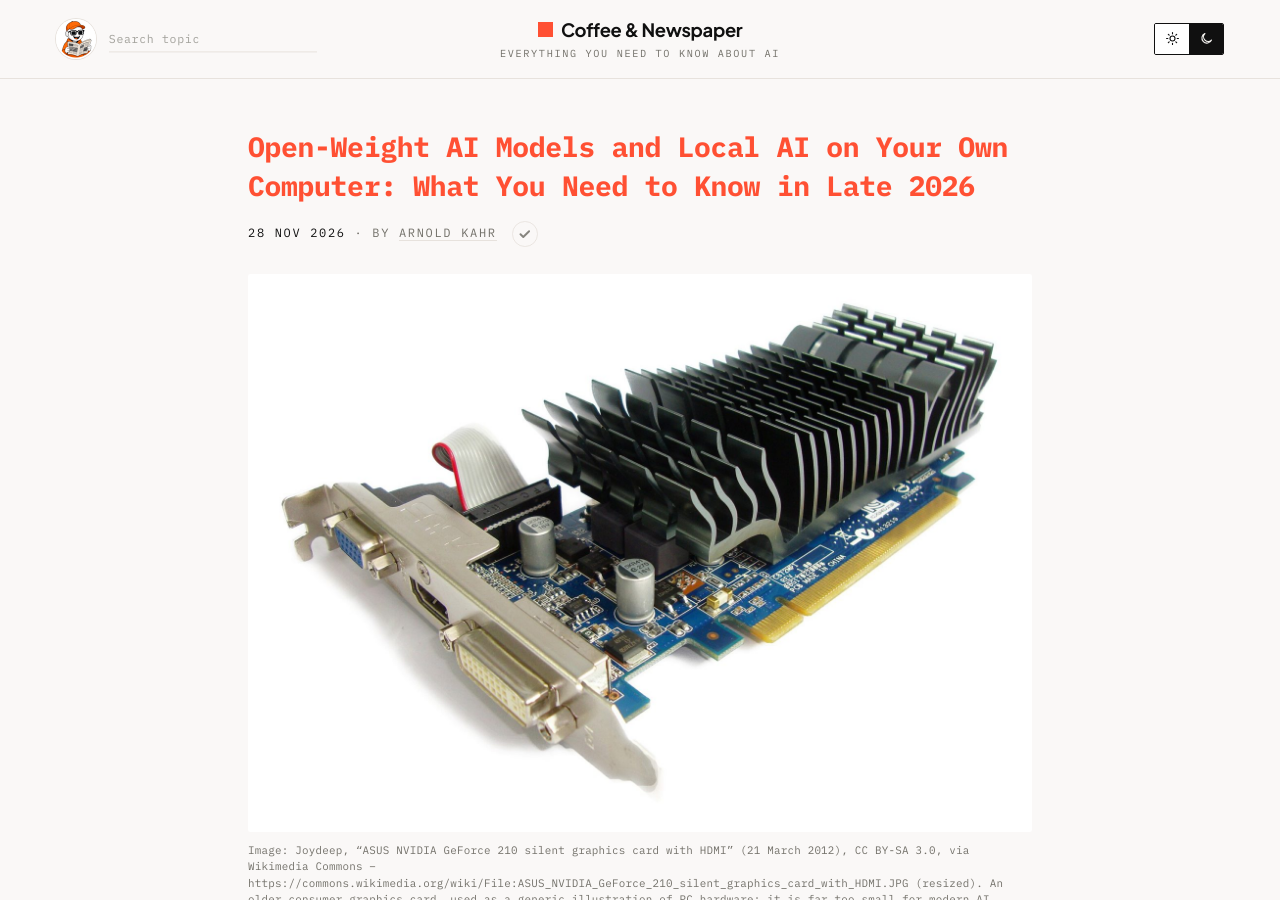
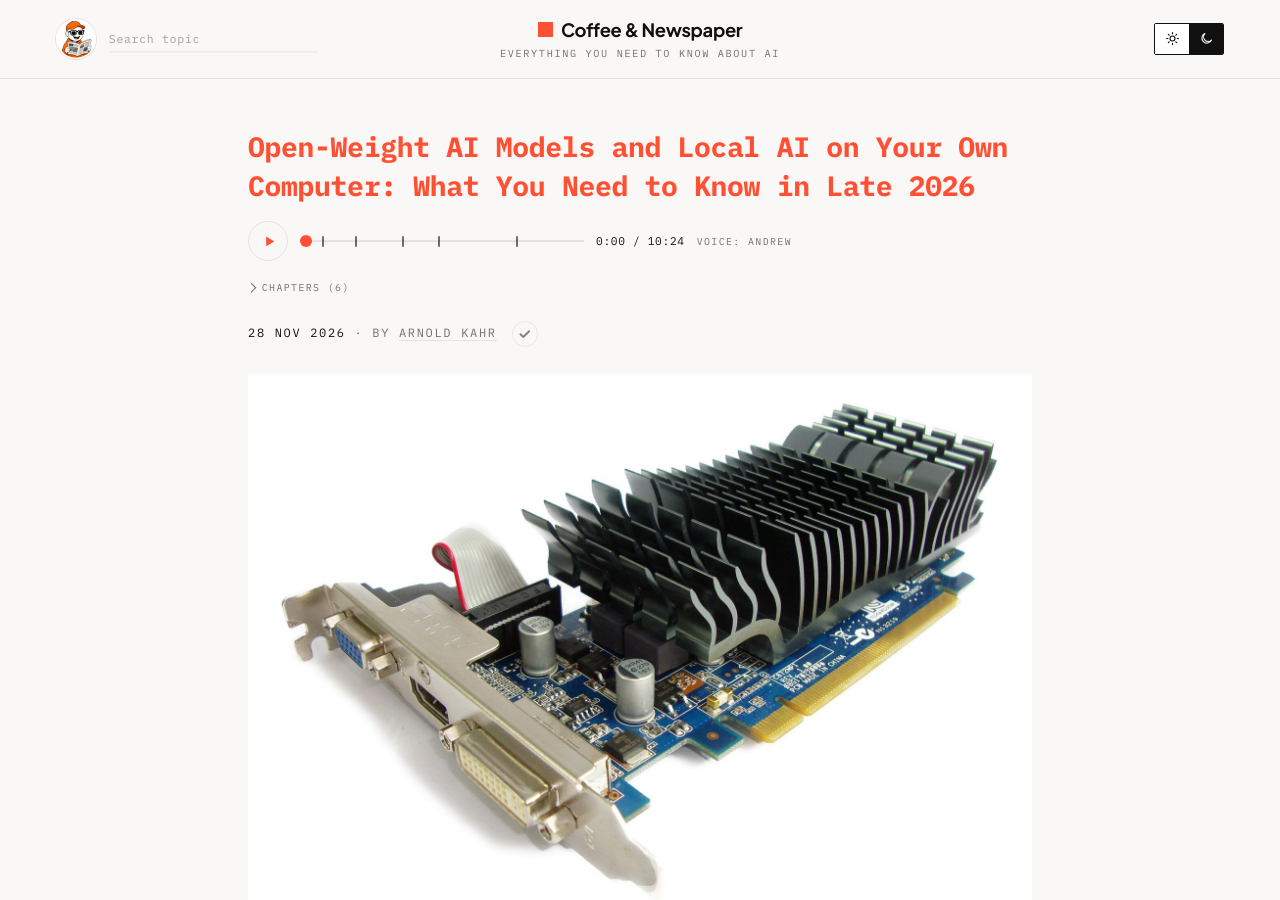
Before and after one commit to architect-high-level-core/coffee-and-newspaper, a Jekyll site: the page built from _posts/2026-11-28-open-weight-ai-models-local-ai-guide.md, in a window 1280 px wide and 900 px high. Built offline with Jekyll 4.4.1, drawn with Linux system fonts in a browser that asks for light colours; part of the change alters nothing that is shown.

Commit message:
Audio: Open-weight AI models and local AI guide (chapters)

```diff
--- a/_posts/2026-11-28-open-weight-ai-models-local-ai-guide.md
+++ b/_posts/2026-11-28-open-weight-ai-models-local-ai-guide.md
@@ -23,6 +23,16 @@ faq:
     answer: "Quantization stores a model’s numbers with fewer bits, for example 4 or 8 bits instead of 16. That shrinks the file and memory need a lot, at the cost of some quality. Ollama lists gemma4:12b at about 7.7 GB in its default form and about 24 GB in full 16-bit (bf16) precision."
   - question: "Is local AI fully private?"
     answer: "Running the model on your own computer means your prompts do not have to go to a cloud provider. But privacy still depends on the software around it: tools that browse the web, plug-ins and MCP servers can send data out, read local files or run code. LM Studio’s own documentation warns never to install MCP servers from untrusted sources."
+audio: /assets/audio/open-weight-ai-models-local-ai-guide.mp3
+audio_voice: Andrew
+audio_duration: "10:24"
+audio_chapters:
+  - {t: 0, title: "Intro"}
+  - {t: 38, title: "Open-weight vs open-source AI"}
+  - {t: 115, title: "Which open models people run locally in…"}
+  - {t: 222, title: "The common tools"}
+  - {t: 304, title: "How much hardware do you need?"}
+  - {t: 485, title: "Local MCP servers"}
 ---
 
 Most people meet AI through a website or an app: you type, a company’s data centre computes, an answer comes back. A growing number of people do something different. They download an AI model and run it **on their own laptop or desktop**, with no internet connection needed once the model is on the disk. This guide explains what that involves as of late November 2026 — the terms, the models, the tools, the hardware and the trade-offs — and keeps facts separate from opinion.
```
Also changed, not shown: 1 other file.
